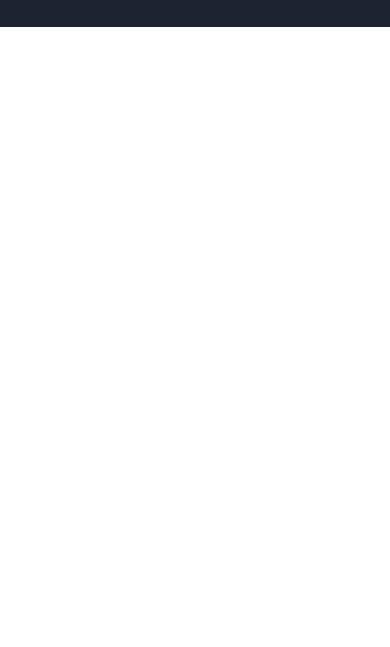
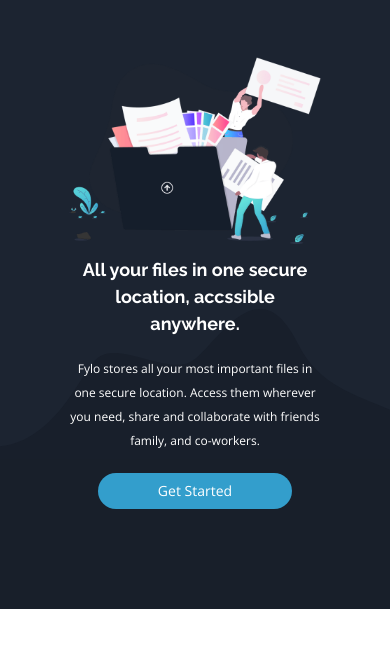
Before and after one commit to abdelkarim-achlaih/Fylo, a plain HTML site: page index.html in a window 390 px wide. Shown: the part 83-730 px from the top of the page. Drawn offline with nearby package versions, Linux system fonts and the light colour scheme.

Commit message:
Adding Intro Section

```diff
--- a/css/styles.css
+++ b/css/styles.css
@@ -85,9 +85,95 @@
   text-transform: capitalize;
   text-decoration: none;
   font-size: 14px;
+  font-weight: 400;
 }
 header .container nav ul li a:hover {
-  font-weight: 800;
+  font-weight: 700;
   text-decoration: underline;
 }
 /* End Header */
+/* Start Intro */
+.intro {
+  background-color: hsl(217, 28%, 15%);
+  color: white;
+  padding-top: 30px;
+  position: relative;
+  overflow: hidden;
+}
+.intro::after {
+  content: "";
+  position: absolute;
+  width: 100%;
+  bottom: 0;
+  height: 340px;
+  left: 0;
+  background-image: url(../images/bg-curvy-desktop.svg);
+  background-size: 100% 100%;
+  background-repeat: no-repeat;
+}
+.intro .container {
+  position: relative;
+  z-index: 2;
+  display: flex;
+  flex-direction: column;
+  align-items: center;
+}
+.intro .container img,
+.intro .container .intro-content {
+  width: 70%;
+  text-align: center;
+}
+.intro .container .intro-content {
+  padding-bottom: 100px;
+}
+.intro .container .intro-content h1 {
+  font-family: 'Raleway', sans-serif;
+}
+.intro .container .intro-content p {
+  font-size: 14px;
+  width: 65%;
+  margin: 20px auto;
+  line-height: 1.5;
+}
+.intro .container .intro-content a {
+  background-color: hsl(198, 60%, 50%);
+  padding: 10px 60px;
+  border-radius: 25px;
+  color: white;
+  text-decoration: none;
+  font-size: 14px;
+  display: block;
+  width: fit-content;
+  margin: auto;
+  transition-duration: .3s;
+}
+.intro .container .intro-content a:hover {
+  background-color: hsl(176, 68%, 64%);
+}
+@media (max-width: 767px) {
+  .intro::after {
+    background-image: url(../images/bg-curvy-mobile.svg);
+    bottom: 150px;
+    height: 150px;
+    width: 100%;
+  }
+  .intro::before {
+    content: '';
+    position: absolute;
+    width: 100%;
+    bottom: 0;
+    height: 150px;
+    left: 0;
+    background-color: hsl(218, 28%, 13%);
+  }
+  .intro .container .intro-content h1 {
+    font-size: 18px;
+    line-height: 1.5;
+  }
+  .intro .container .intro-content p {
+    width: 100%;
+    font-size: 12px;
+    line-height: 2;
+  }
+}
+/* End Intro */
--- a/index.html
+++ b/index.html
@@ -33,6 +33,21 @@
         </nav>
       </div>
     </header>
+    <section class="intro">
+      <div class="container">
+        <img src="images/illustration-intro.png" alt="Welcome">
+        <div class="intro-content">
+          <h1>
+            All your files in one secure location, accssible anywhere.
+          </h1>
+          <p>
+            Fylo stores all your most important files in one secure location. Access them wherever you need, share and
+            collaborate with friends family, and co-workers.
+          </p>
+          <a href="#">Get Started</a>
+        </div>
+      </div>
+    </section>
   </body>
 
 </html>
```
